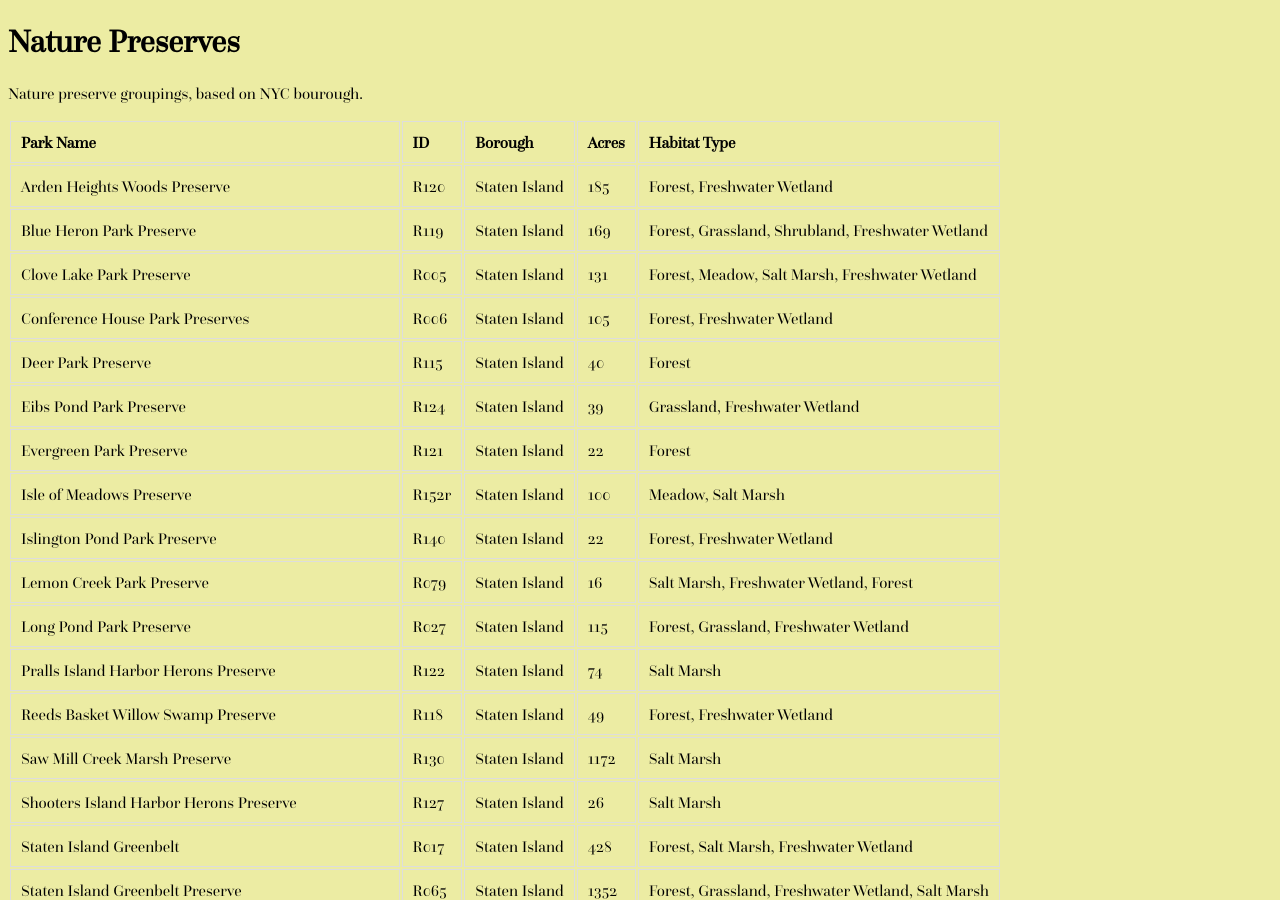
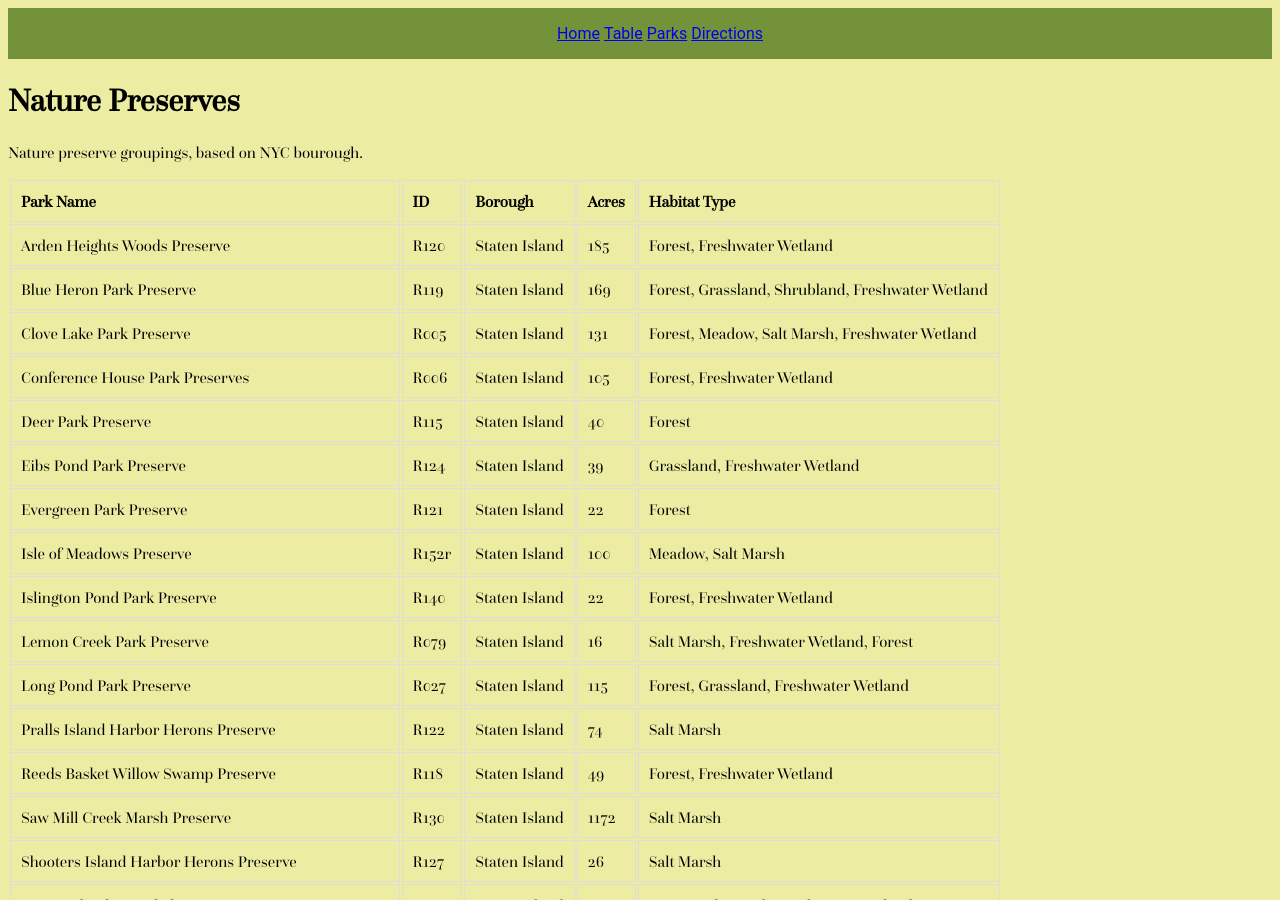
Before and after one commit to annabellamelvin/annabellamelvin.github.io, a Jekyll site: the page Nature_Preserves/nature_table.html, which Jekyll copies as it is, in a window 1280 px wide and 900 px high. Built offline with Jekyll 4.4.1, drawn with Linux system fonts in a browser that asks for light colours.

Commit message:
Update nature_table.html

```diff
--- a/Nature_Preserves/nature_table.html
+++ b/Nature_Preserves/nature_table.html
@@ -31,6 +31,24 @@
 
                     </style>
    <body>
+      <div class="bar">
+            <div class="tabs">
+                <ul class="list">
+                    <li>
+                        <a href="index.html">Home</a>
+                    </li>
+                    <li>
+                        <a href="nature_table.html">Table</a>
+                    </li>
+                    <li>
+                        <a href="Parks.html">Parks</a>
+                    </li>
+                    <li>
+                        <a href="Directions.html">Directions</a>
+                    </li>
+                </ul>
+            </div>
+        </div>
         <h1>Nature Preserves</h1>
        <p>Nature preserve groupings, based on NYC bourough.
       </p>
```
